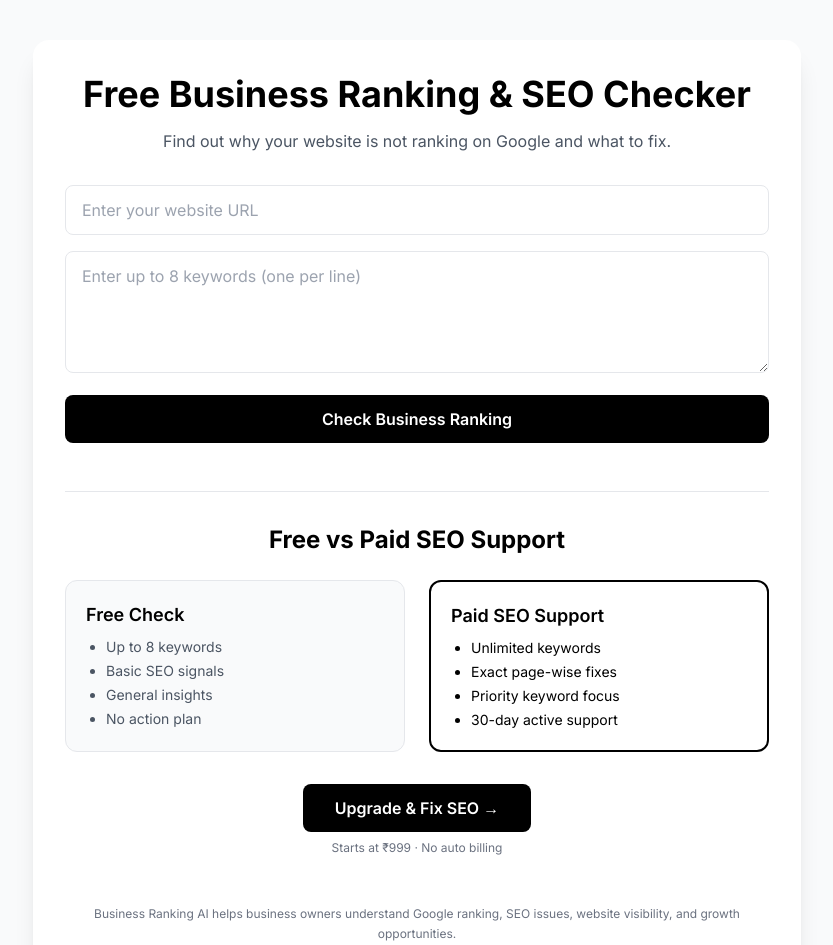
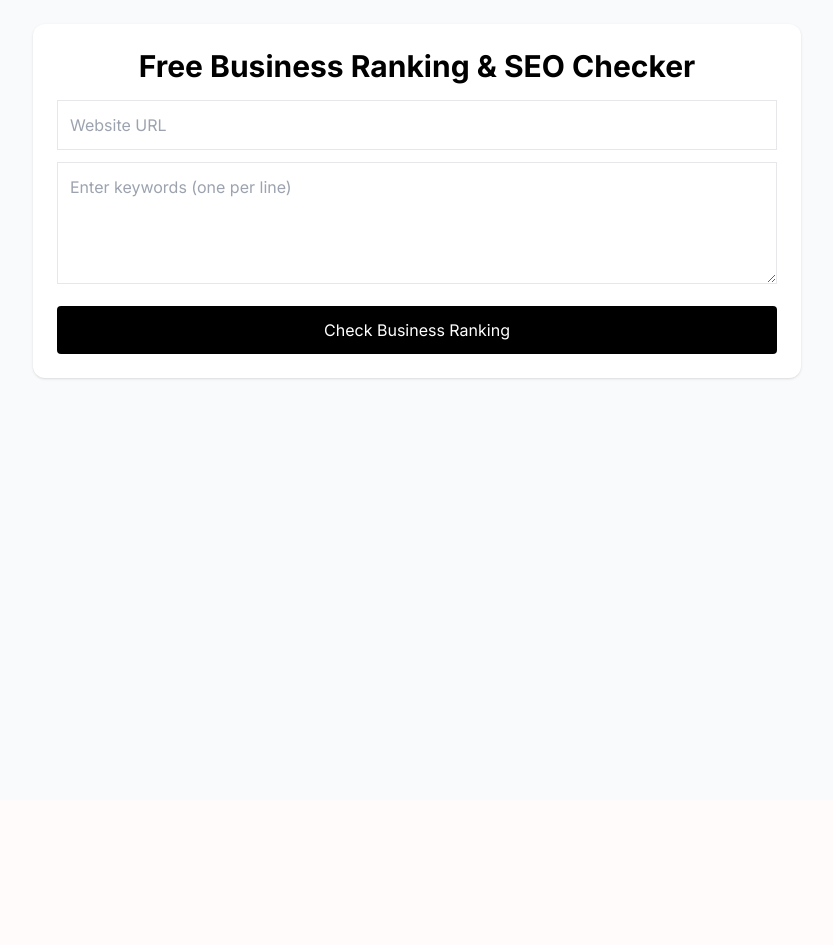
Before and after one commit to citycarsolution/business-ranking-ai, a Next.js app: page / in a window 1280 px wide. Shown: the top 945 px of the page, without its empty margins (223-1056 px from the left). After the commit the page ends 800 px from the top, so only its background shows below. Built offline with nearby package versions, Linux system fonts and the light colour scheme.

Commit message:
fix: working SEO analyzer + gemini integration

```diff
--- a/app/api/analyze/route.js
+++ b/app/api/analyze/route.js
@@ -1,9 +1,12 @@
 import { NextResponse } from "next/server";
-import { analyzeWebsite } from "@/app/lib/ai/analyzer";
-import { shouldUseGemini } from "@/app/lib/ai/decision";
-import { getGeminiResponse } from "@/app/lib/ai/gemini";
+
+// ✅ Correct relative imports (NO alias issues)
+import { analyzeWebsite } from "../../lib/ai/analyzer";
+import { shouldUseGemini } from "../../lib/ai/decision";
+import { getGeminiResponse } from "../../lib/ai/gemini";
 
 export async function POST(req) {
+  try {
     const body = await req.json();
 
     const analysis = analyzeWebsite(body);
@@ -15,8 +18,18 @@ export async function POST(req) {
     }
 
     return NextResponse.json({
+      success: true,
       score: analysis.score,
       issues: analysis.issues,
       aiMessage,
     });
+
+  } catch (error) {
+    console.error("API ERROR:", error);
+
+    return NextResponse.json(
+      { success: false, error: "Something went wrong" },
+      { status: 500 }
+    );
   }
+}
--- a/app/globals.css
+++ b/app/globals.css
@@ -2,5 +2,5 @@
 @tailwind components;
 @tailwind utilities;
 html {
-  background: red !important;
+  background: rgb(255, 251, 251) !important;
 }
--- a/app/page.js
+++ b/app/page.js
@@ -1,12 +1,11 @@
 "use client";
-
 import { useState } from "react";
 
 export default function HomePage() {
   const [url, setUrl] = useState("");
   const [keywords, setKeywords] = useState("");
+  const [result, setResult] = useState(null);
   const [error, setError] = useState("");
-  const [result, setResult] = useState(null);
   const [loading, setLoading] = useState(false);
 
   const handleSubmit = async () => {
@@ -18,20 +17,8 @@ export default function HomePage() {
       .map(k => k.trim())
       .filter(Boolean);
 
-    if (!url) {
-      setError("Website URL required");
-      return;
-    }
-
-    if (keywordList.length === 0) {
-      setError("Enter at least 1 keyword");
-      return;
-    }
-
-    if (keywordList.length > 8) {
-      setError("Free version allows only 8 keywords. Upgrade to unlock more.");
-      return;
-    }
+    if (!url) return setError("Website URL required");
+    if (keywordList.length === 0) return setError("Enter at least 1 keyword");
 
     setLoading(true);
 
@@ -39,132 +26,63 @@ export default function HomePage() {
       const res = await fetch("/api/analyze", {
         method: "POST",
         headers: { "Content-Type": "application/json" },
-        body: JSON.stringify({ url, keywords: keywordList })
+        body: JSON.stringify({
+          url,
+          keywords: keywordList
+        }),
       });
 
       const data = await res.json();
       setResult(data);
-    } catch (e) {
-      setError("Something went wrong. Try again.");
+    } catch {
+      setError("Something went wrong");
     }
 
     setLoading(false);
   };
 
   return (
-    <main className="min-h-screen bg-gray-50 px-4 py-10 flex justify-center">
-      <div className="max-w-3xl w-full bg-white rounded-2xl shadow-xl p-8">
+    <main className="min-h-screen bg-gray-50 p-6">
+      <div className="max-w-3xl mx-auto bg-white p-6 rounded-xl shadow">
 
-        {/* HERO */}
-        <h1 className="text-4xl font-bold text-center leading-tight">
+        <h1 className="text-3xl font-bold text-center">
           Free Business Ranking & SEO Checker
         </h1>
 
-        <p className="mt-3 text-center text-gray-600">
-          Find out why your website is not ranking on Google and what to fix.
-        </p>
-
-        {/* INPUT FORM */}
-        <div className="mt-8 space-y-4">
         <input
+          className="w-full border p-3 mt-4"
+          placeholder="Website URL"
           value={url}
-            onChange={e => setUrl(e.target.value)}
-            placeholder="Enter your website URL"
-            className="w-full border rounded-lg px-4 py-3"
+          onChange={(e) => setUrl(e.target.value)}
         />
 
         <textarea
+          className="w-full border p-3 mt-3"
+          rows="4"
+          placeholder="Enter keywords (one per line)"
           value={keywords}
-            onChange={e => setKeywords(e.target.value)}
-            rows={4}
-            placeholder="Enter up to 8 keywords (one per line)"
-            className="w-full border rounded-lg px-4 py-3"
+          onChange={(e) => setKeywords(e.target.value)}
         />
 
-          {error && (
-            <p className="text-red-600 text-sm">{error}</p>
-          )}
+        {error && <p className="text-red-500 mt-2">{error}</p>}
 
         <button
           onClick={handleSubmit}
-            disabled={loading}
-            className="w-full bg-black text-white py-3 rounded-lg font-semibold"
+          className="mt-4 w-full bg-black text-white py-3 rounded"
         >
           {loading ? "Analyzing..." : "Check Business Ranking"}
         </button>
-        </div>
 
-        {/* RESULT */}
         {result && (
-          <div className="mt-8 bg-gray-100 rounded-lg p-5 text-sm">
-            <p className="font-semibold mb-3">Free SEO Insights</p>
-
-            <ul className="list-disc pl-5 space-y-1">
+          <div className="mt-6">
+            <h3 className="font-bold mb-2">SEO Insights</h3>
+            <ul className="list-disc pl-5">
               {result.insights.map((i, idx) => (
                 <li key={idx}>{i}</li>
               ))}
             </ul>
-
-            <a
-              href="/upgrade"
-              className="inline-block mt-4 text-blue-700 font-semibold"
-            >
-              🔓 Unlock full SEO support & exact fixes →
-            </a>
           </div>
         )}
-
-        {/* FREE VS PAID */}
-        <section className="mt-12 border-t pt-8">
-          <h2 className="text-2xl font-bold text-center mb-6">
-            Free vs Paid SEO Support
-          </h2>
-
-          <div className="grid md:grid-cols-2 gap-6 text-sm">
-            <div className="border rounded-xl p-5 bg-gray-50">
-              <h3 className="font-semibold text-lg mb-2">Free Check</h3>
-              <ul className="list-disc pl-5 space-y-1 text-gray-600">
-                <li>Up to 8 keywords</li>
-                <li>Basic SEO signals</li>
-                <li>General insights</li>
-                <li>No action plan</li>
-              </ul>
-            </div>
-
-            <div className="border-2 border-black rounded-xl p-5 bg-white">
-              <h3 className="font-semibold text-lg mb-2">
-                Paid SEO Support
-              </h3>
-              <ul className="list-disc pl-5 space-y-1">
-                <li>Unlimited keywords</li>
-                <li>Exact page-wise fixes</li>
-                <li>Priority keyword focus</li>
-                <li>30-day active support</li>
-              </ul>
-            </div>
-          </div>
-
-          <div className="mt-8 text-center">
-            <a
-              href="/upgrade"
-              className="inline-block bg-black text-white px-8 py-3 rounded-lg font-semibold"
-            >
-              Upgrade & Fix SEO →
-            </a>
-            <p className="mt-2 text-xs text-gray-500">
-              Starts at ₹999 · No auto billing
-            </p>
-          </div>
-        </section>
-
-        {/* SEO FOOTER */}
-        <footer className="mt-12 text-xs text-center text-gray-500 leading-relaxed">
-          Business Ranking AI helps business owners understand Google ranking,
-          SEO issues, website visibility, and growth opportunities.
-          <br />
-          Manual review · Business-safe SEO · No signup required
-        </footer>
-
       </div>
     </main>
   );
```
Lines whose indentation alone changed are shown as unchanged.
